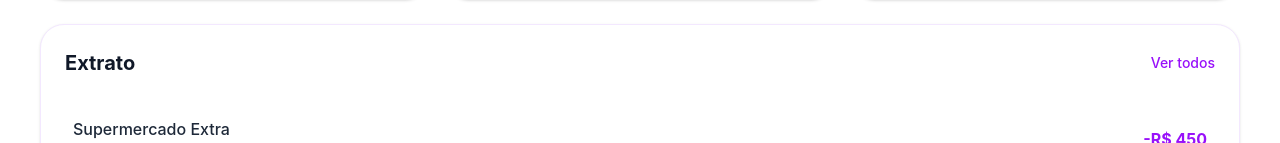
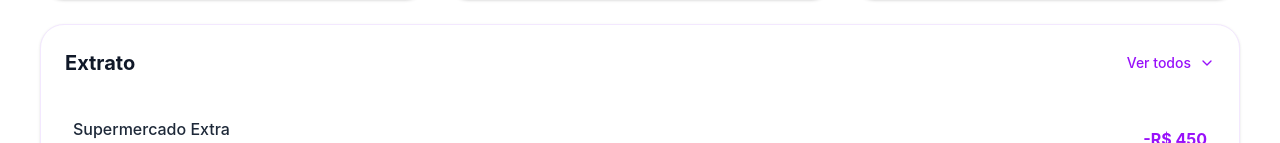
Before and after one commit to ada-hackteam14/financial-insights, a React (Vite) app: page / in a window 1280 px wide. Shown: the part 900-1043 px from the top of the page. Built offline with nearby package versions, Linux system fonts and the light colour scheme; data requests are answered from the project's data file.

Commit message:
feat: Adiciona a expansão de todas as transações no extrato.

```diff
--- a/src/components/TransactionList.jsx
+++ b/src/components/TransactionList.jsx
@@ -1,6 +1,15 @@
+import { useState } from "react";
+import { ChevronDown, ChevronUp } from "lucide-react";
+
 import TransactionItem from "./TransactionItem";
 
 export default function TransactionList(props) {
+  const [expanded, setExpanded] = useState(false);
+
+  const visibleTransactions = expanded
+    ? props.transactions
+    : props.transactions.slice(0, 6);
+
   return (
     <div
       className="
@@ -38,20 +47,46 @@ export default function TransactionList(props) {
         </h2>
 
         <button
+          onClick={() => setExpanded(!expanded)}
           className="
+            flex
+            items-center
+            gap-2
+
             text-purple-600
             text-sm
             font-medium
+
             self-start
             sm:self-auto
+
+            transition-all
+            duration-300
+
+            hover:text-purple-800
           "
         >
-          Ver todos
+          {expanded ? "Mostrar menos" : "Ver todos"}
+
+          {expanded ? (
+            <ChevronUp className="w-4 h-4" />
+          ) : (
+            <ChevronDown className="w-4 h-4" />
+          )}
         </button>
       </div>
 
-      <div>
-        {props.transactions.map((item) => (
+      <div
+        className="
+          transition-all
+          duration-300
+          animate-fade
+          max-h-[500px]
+          overflow-y-auto
+          bg-gradient-to-t from-white to-transparent
+        "
+      >
+        {visibleTransactions.map((item) => (
           <TransactionItem
             key={item.id}
             description={item.description}
```
